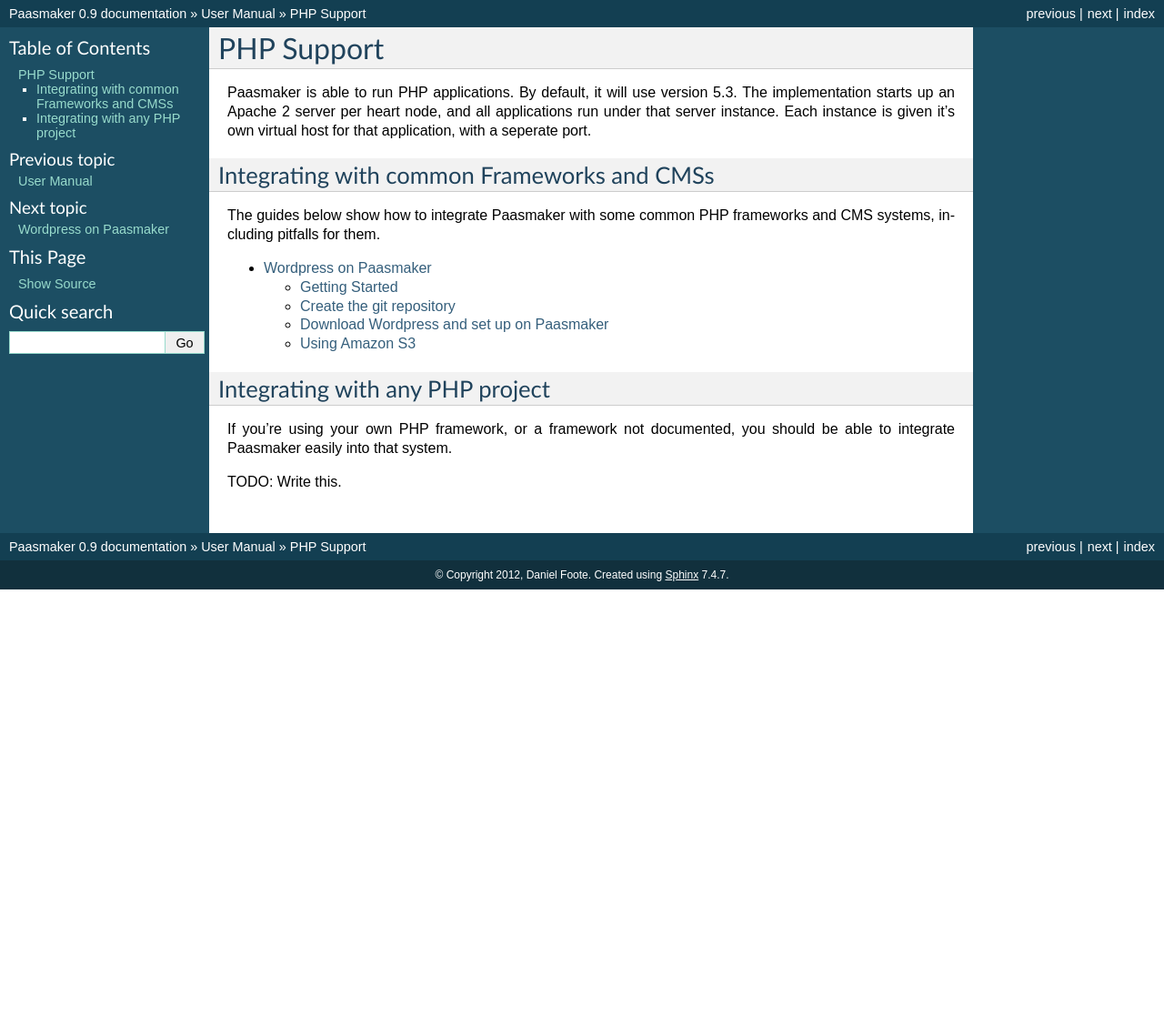
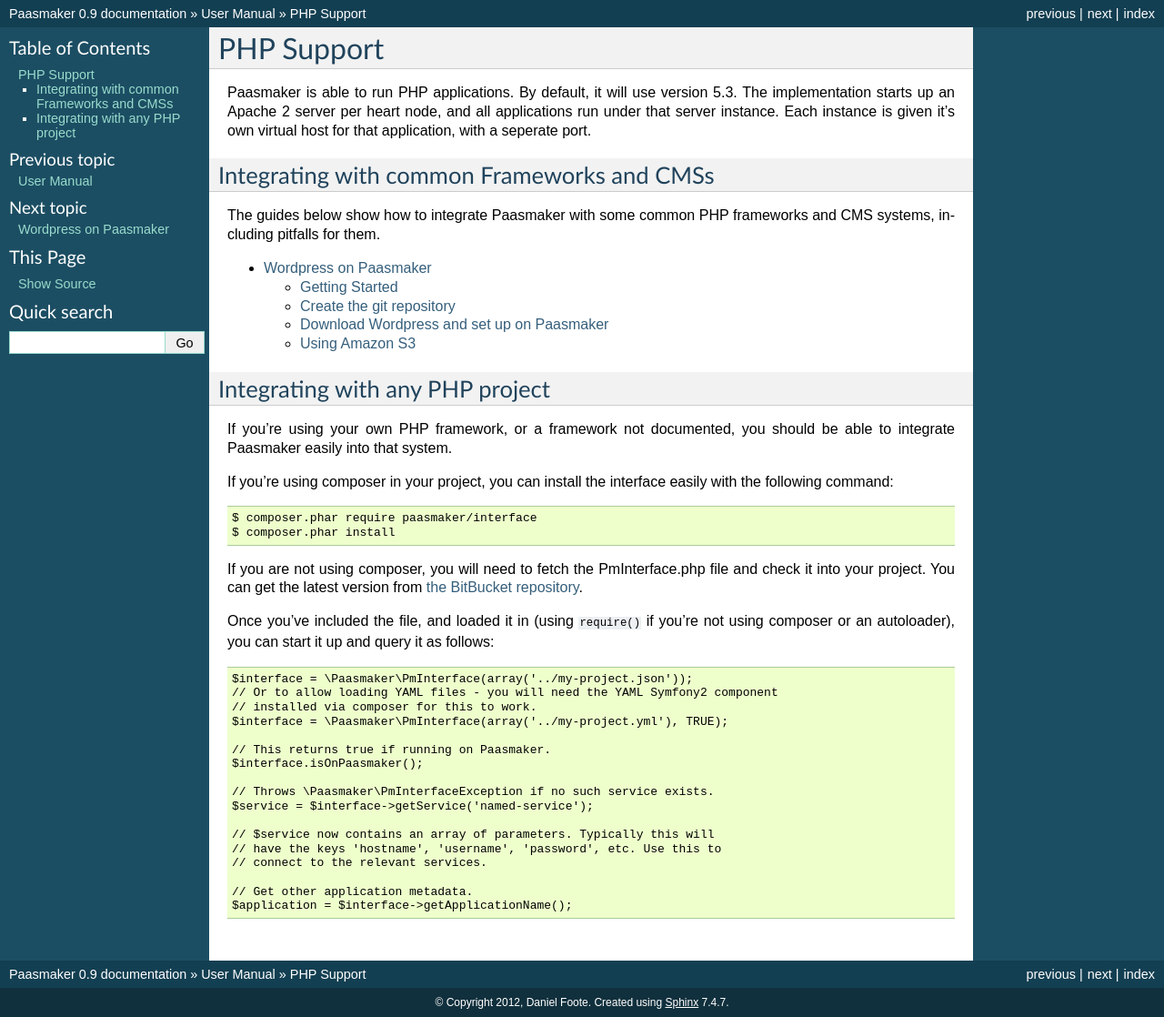
Before and after one commit to paasmaker/paasmaker, a Sphinx documentation site: the page built from documentation/source/user-howto-php.rst, in a window 1280 px wide. Shown: the whole page at 91% size. Built offline with Sphinx 7.4.7, drawn with Linux system fonts in a browser that asks for light colours; pages that are not in the unit, such as notebooks, are missing from menus; before the commit the page ends 900 px from its top, so only the background shows below that.

Commit message:
Updated the PHP integration documentation, and some general user notes.

```diff
--- a/documentation/source/user-howto-php.rst
+++ b/documentation/source/user-howto-php.rst
@@ -23,4 +23,37 @@
 If you're using your own PHP framework, or a framework not documented, you should
 be able to integrate Paasmaker easily into that system.
 
-TODO: Write this.
+If you're using composer in your project, you can install the interface easily with
+the following command:
+
+.. code-block:: bash
+
+	$ composer.phar require paasmaker/interface
+	$ composer.phar install
+
+If you are not using composer, you will need to fetch the PmInterface.php file and
+check it into your project. You can get the latest version from `the BitBucket
+repository <https://bitbucket.org/freefoote/paasmaker-interface-php/src>`_.
+
+Once you've included the file, and loaded it in (using ``require()`` if you're not
+using composer or an autoloader), you can start it up and query it as follows:
+
+.. code-block:: php
+
+	$interface = \Paasmaker\PmInterface(array('../my-project.json'));
+	// Or to allow loading YAML files - you will need the YAML Symfony2 component
+	// installed via composer for this to work.
+	$interface = \Paasmaker\PmInterface(array('../my-project.yml'), TRUE);
+
+	// This returns true if running on Paasmaker.
+	$interface.isOnPaasmaker();
+
+	// Throws \Paasmaker\PmInterfaceException if no such service exists.
+	$service = $interface->getService('named-service');
+
+	// $service now contains an array of parameters. Typically this will
+	// have the keys 'hostname', 'username', 'password', etc. Use this to
+	// connect to the relevant services.
+
+	// Get other application metadata.
+	$application = $interface->getApplicationName();
```
Also changed, not shown: documentation/source/user.rst (+15 -0 lines).
